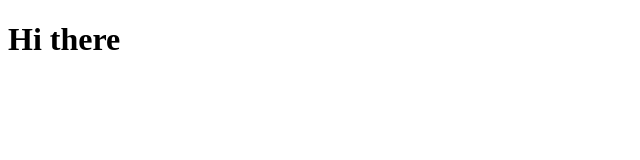
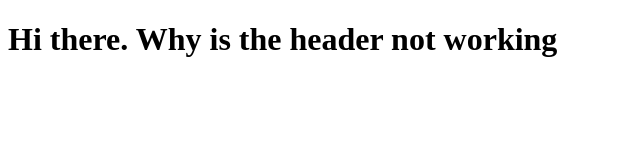
Before and after one commit to smythc5/coursera-test, a plain HTML site: page site/index.html in a window 1280 px wide. Shown: the whole page, without its empty margins (0-640 px from the left). Drawn offline with Linux system fonts and the light colour scheme.

Commit message:
added text

```diff
--- a/site/index.html
+++ b/site/index.html
@@ -4,6 +4,6 @@
 	<title>Hello Coursera</title>
 </head>
 <body>
-<h1>Hi there</h1>
+<h1>Hi there. Why is the header not working</h1>
 </body>
 </html>
```
